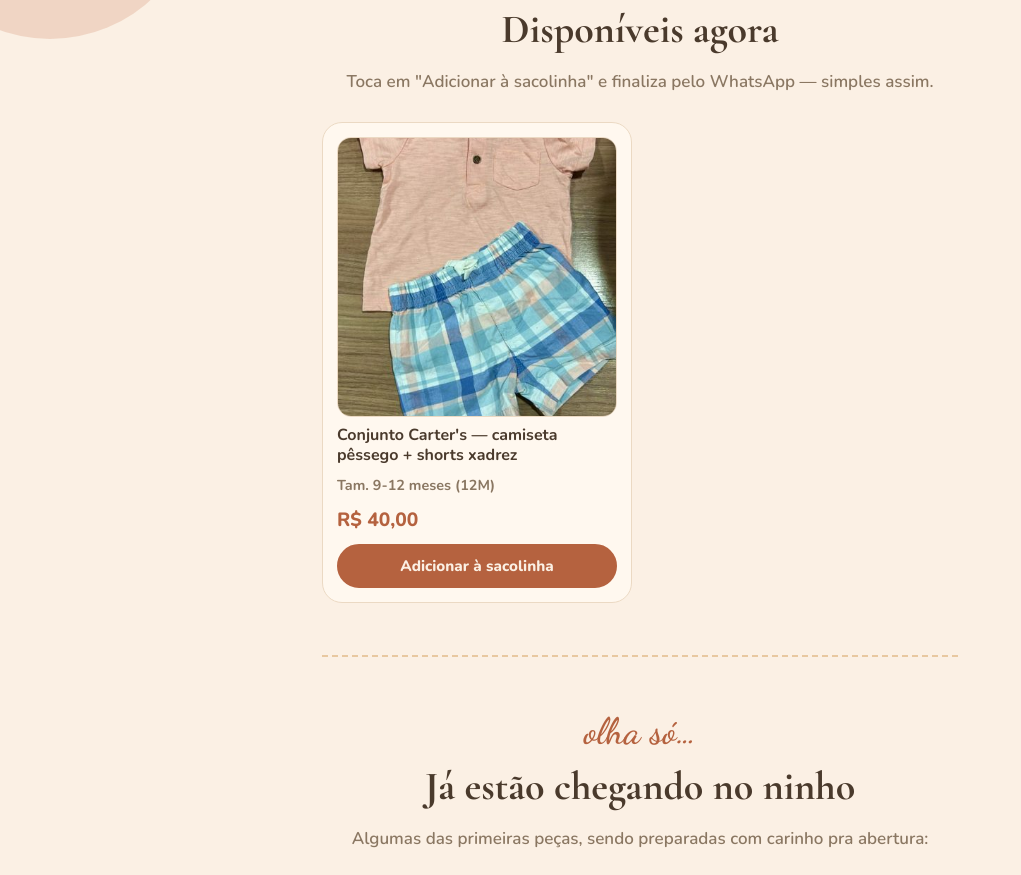
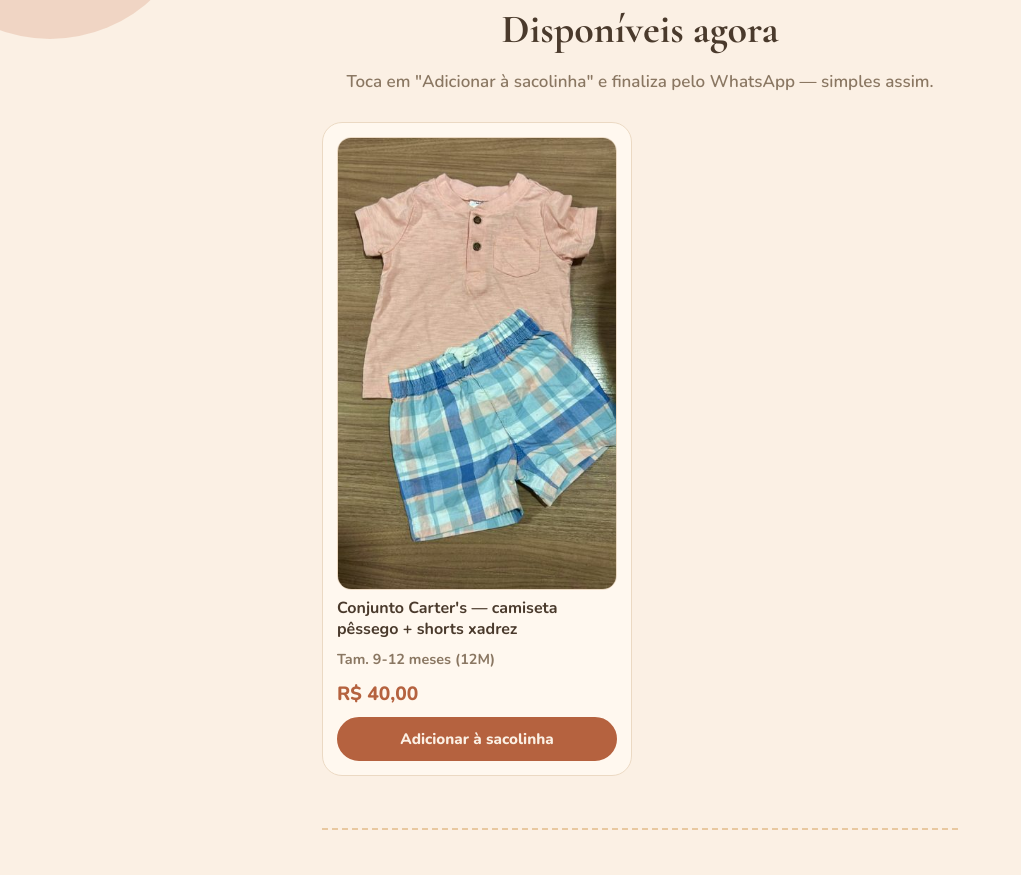
Before and after one commit to hylarysfarias/ninhocircular, a plain HTML site: page index.html in a window 1280 px wide. Shown: the part 841-1716 px from the top of the page, without its empty margins (0-1021 px from the left). Drawn offline with nearby package versions, Linux system fonts and the light colour scheme.

Commit message:
Foto do produto sem corte (contain)
Co-Authored-By: Claude Sonnet 5.5 <noreply@anthropic.com>
Claude-Session: https://claude.ai/code/session_016HaoSsGPnoou1hBimCQs84

```diff
--- a/index.html
+++ b/index.html
@@ -42,7 +42,7 @@ p{margin:0 0 14px;color:var(--mut);font-weight:600}
 .step span{font-size:.92rem;color:var(--mut);font-weight:700;line-height:1.4;display:block}
 .divider{border:none;border-top:2px dashed var(--bege);margin:52px 0}
 .prod{background:#FFF8EF;border:1px solid #EBD9C3;border-radius:20px;padding:14px;display:flex;flex-direction:column;gap:8px;text-align:left}
-.prod img{width:100%;aspect-ratio:1;object-fit:cover;border-radius:14px;border:1px solid #EBD9C3}
+.prod img{width:100%;aspect-ratio:auto;max-height:460px;object-fit:contain;background:#FFF8EF;border-radius:14px;border:1px solid #EBD9C3}
 .prod b{font-size:1rem;line-height:1.3}
 .prod .meta{color:var(--mut);font-size:.9rem;font-weight:700}
 .prod .preco{color:var(--clay);font-weight:800;font-size:1.2rem}
```
